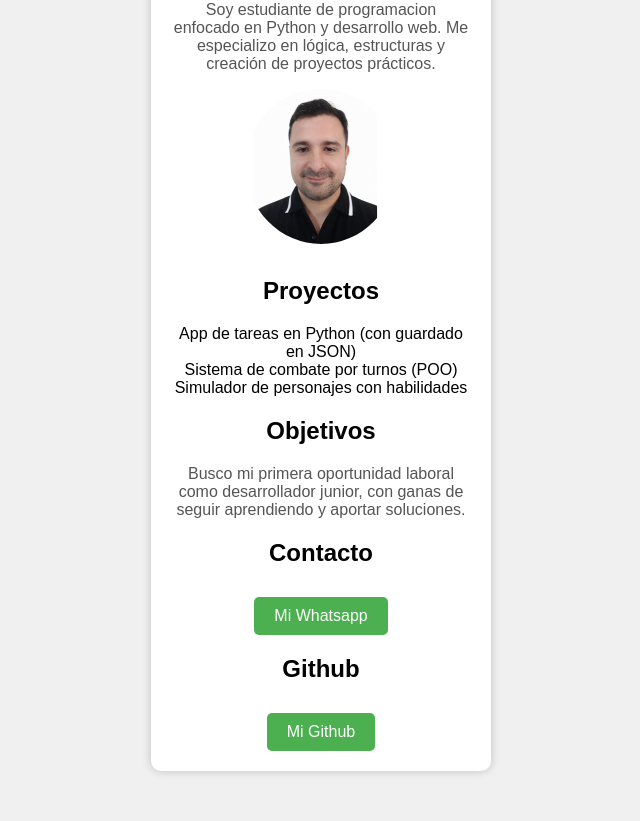
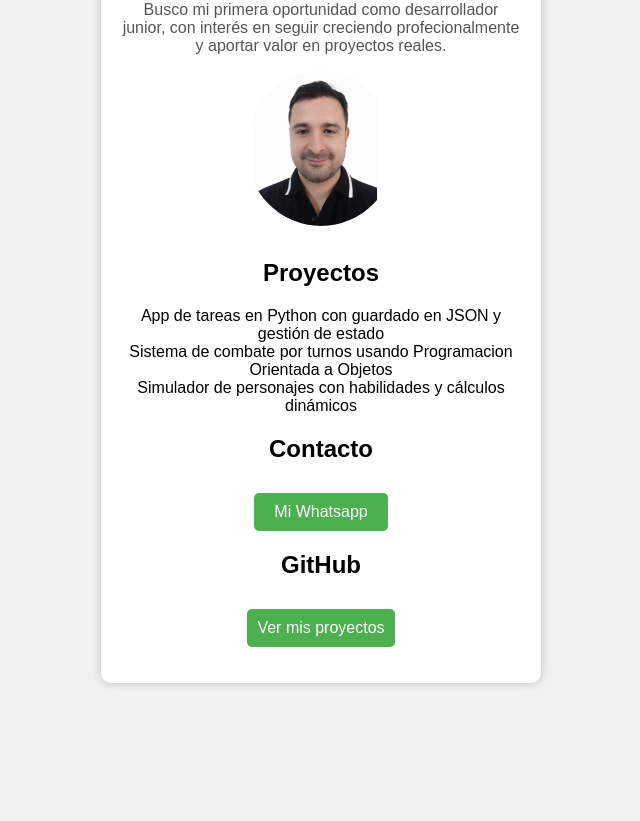
Before and after one commit to brunodevoto87-arch/cv-bruno, a plain HTML site: page index.html in a window 1280 px wide. Shown: the part 132-953 px from the top of the page, without its empty margins (319-959 px from the left). After the commit the page ends 865 px from the top, so only its background shows below. Drawn offline with Linux system fonts and the light colour scheme.

Commit message:
Add files via upload

```diff
--- a/index.html
+++ b/index.html
@@ -9,7 +9,7 @@
          }
          .container {
             background-color: white;
-            width: 300px;
+            max-width: 400px;
             margin: 50px auto;
             padding: 20px;
             border-radius: 10px;
@@ -65,21 +65,20 @@
 <body>
 <div class="container">
 <h1>Bruno Devoto</h1>
-<p>Soy estudiante de programacion enfocado en Python y desarrollo web. Me especializo en lógica, estructuras y creación de proyectos prácticos.</p>
+<p>Busco mi primera oportunidad como desarrollador junior, con interés en seguir creciendo profecionalmente y aportar valor en proyectos reales.</p>
 <img src="img/bruno.jpg" alt="Mi foto de perfil" width="150">
 
 <h2>Proyectos</h2>
 <ul>
-    <li>App de tareas en Python (con guardado en JSON)</li>
-    <li>Sistema de combate por turnos (POO)</li>
-    <li>Simulador de personajes con habilidades </li>
-</ul>
-<h2>Objetivos</h2>
-<p>Busco mi primera oportunidad laboral como desarrollador junior, con ganas de seguir aprendiendo y aportar soluciones.</p>
+    <li>App de tareas en Python con guardado en JSON y gestión de estado</li>
+    <li>Sistema de combate por turnos usando Programacion Orientada a Objetos</li>
+    <li>Simulador de personajes con habilidades y cálculos dinámicos </li>
 <h2>Contacto</h2>
 <a href="https://wa.me/5493425254356" target="_blank" style="background-color: #4CAF50; color: white; padding: 10px 20px; text-decoration: none; border-radius: 5px;">Mi Whatsapp</a>
-<h2>Github</h2>
-<a href="https://github.com/brunodevoto87-arch" target="_blank" style="background-color: #4CAF50; color: white; padding: 10px 20px; text-decoration: none; border-radius: 5px;">Mi Github</a>
+<h2>GitHub</h2>
+<a
+href="https://github.com/brunodevoto87-arch"
+>Ver mis proyectos</a>
 </div>
 </body>
 </html>
```
